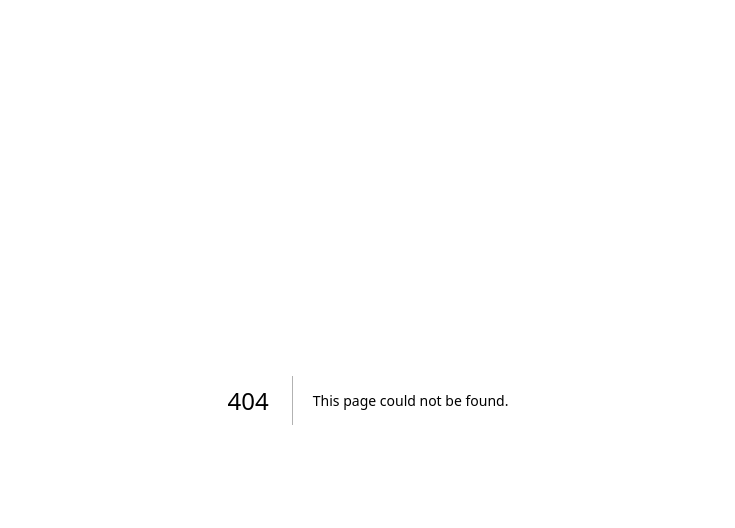
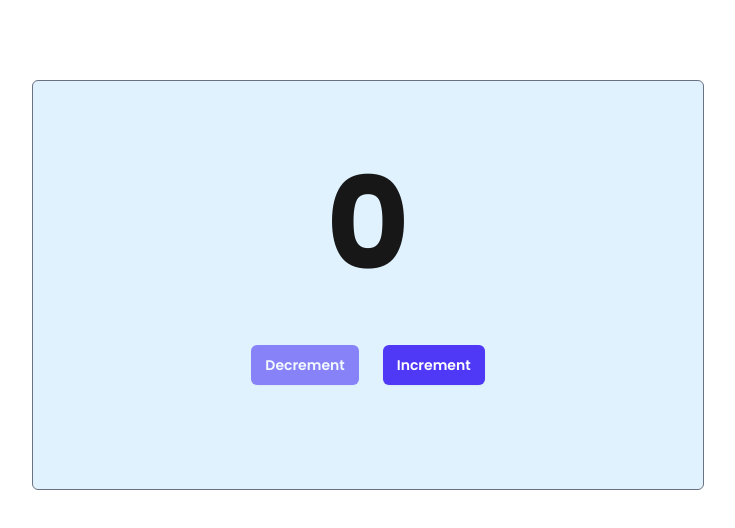
Before and after one commit to sadhna2003/reactjs-practice, a Next.js app in the folder my-app/: page /counter in a window 1280 px wide. Before the commit this address had no page. Shown: the top 528 px of the page, without its empty margins (272-1007 px from the left). Built offline with nearby package versions, Linux system fonts and the light colour scheme.

Commit message:
add counter

```diff
--- /dev/null
+++ b/my-app/app/counter/page.tsx
@@ -0,0 +1,43 @@
+"use client";
+import React from "react";
+
+const Counter = () => {
+    const [count, setCount] = React.useState(0)
+
+    const handleIncrement = () => {
+        setCount((prev) => prev + 1)
+    }
+
+    const handleDecrement = () => {
+        if (count > 0) {
+            setCount((prev) => prev - 1)
+        } else {
+            return
+        }
+    }
+    return (
+        <section className="container mx-auto max-w-6xl w-full h-96">
+            <div className="flex flex-col gap-8 w-full items-center py-20 border border-gray-500 bg-sky-100 rounded-md mt-20 max-w-2xl mx-auto">
+                <p className="font-bold font-sans text-9xl">{count}</p>
+                <div className="flex flex-row font-sans gap-6 w-full p-6 justify-center">
+                    <button
+                        type="button"
+                        disabled={count===0}
+                        onClick={handleDecrement}
+                        className="block w-auto rounded-md bg-indigo-600 px-3.5 py-2.5 text-center text-sm font-semibold text-white shadow-xs hover:bg-indigo-500 focus-visible:outline-2 focus-visible:outline-offset-2 focus-visible:outline-indigo-600 disabled:opacity-60 disabled:cursor-not-allowed"
+                    >
+                        Decrement
+                    </button>
+                    <button
+                        type="button"
+                        onClick={handleIncrement}
+                        className="block w-auto rounded-md bg-indigo-600 px-3.5 py-2.5 text-center text-sm font-semibold text-white shadow-xs hover:bg-indigo-500 focus-visible:outline-2 focus-visible:outline-offset-2 focus-visible:outline-indigo-600"
+                    >
+                        Increment
+                    </button>
+                </div>
+            </div>
+        </section>
+    )
+}
+export default Counter
--- a/my-app/app/layout.tsx
+++ b/my-app/app/layout.tsx
@@ -20,7 +20,7 @@ export default function RootLayout({ children }: LayoutProps<"/">) {
       lang="en"
       className={`${popSans.variable} h-full antialiased`}
     >
-      <body className="min-h-full flex flex-col">{children}</body>
+      <body className="min-h-full flex flex-col bg-sky-200">{children}</body>
     </html>
   );
 }
--- a/my-app/app/page.tsx
+++ b/my-app/app/page.tsx
@@ -1,10 +1,28 @@
 import Image from "next/image";
-
+import Link from "next/link";
+const navLink = [
+  {
+    link: "/counter",
+    label:"Basic Counter"
+  }
+]
 export default function Home() {
   return (
-    <div className="flex flex-col flex-1 items-center justify-center bg-zinc-50 font-sans dark:bg-black">
-      <main className="flex flex-1 w-full max-w-3xl flex-col items-center justify-between py-32 px-16 bg-white dark:bg-black sm:items-start">
+    <div className="flex flex-col flex-1 items-center justify-center bg-sky-200 font-sans">
+      <main className="flex flex-1 w-full max-w-3xl flex-col items-center justify-start py-32 px-16 bg-white sm:items-start">
          This Project is for Practicing my frontend skills
+         <ul className="flex flex-col justify-start items-start gap-4 w-full h-full py-10">
+           {navLink.map((nav)=>{
+            return (
+              <li className="text-blue-500 underline hover:text-blue-600">
+                <Link href={nav.link} className="block">
+                  {nav.label}
+                </Link>
+              </li>
+            )
+           })}
+
+          </ul>
       </main>
     </div>
   );
```
